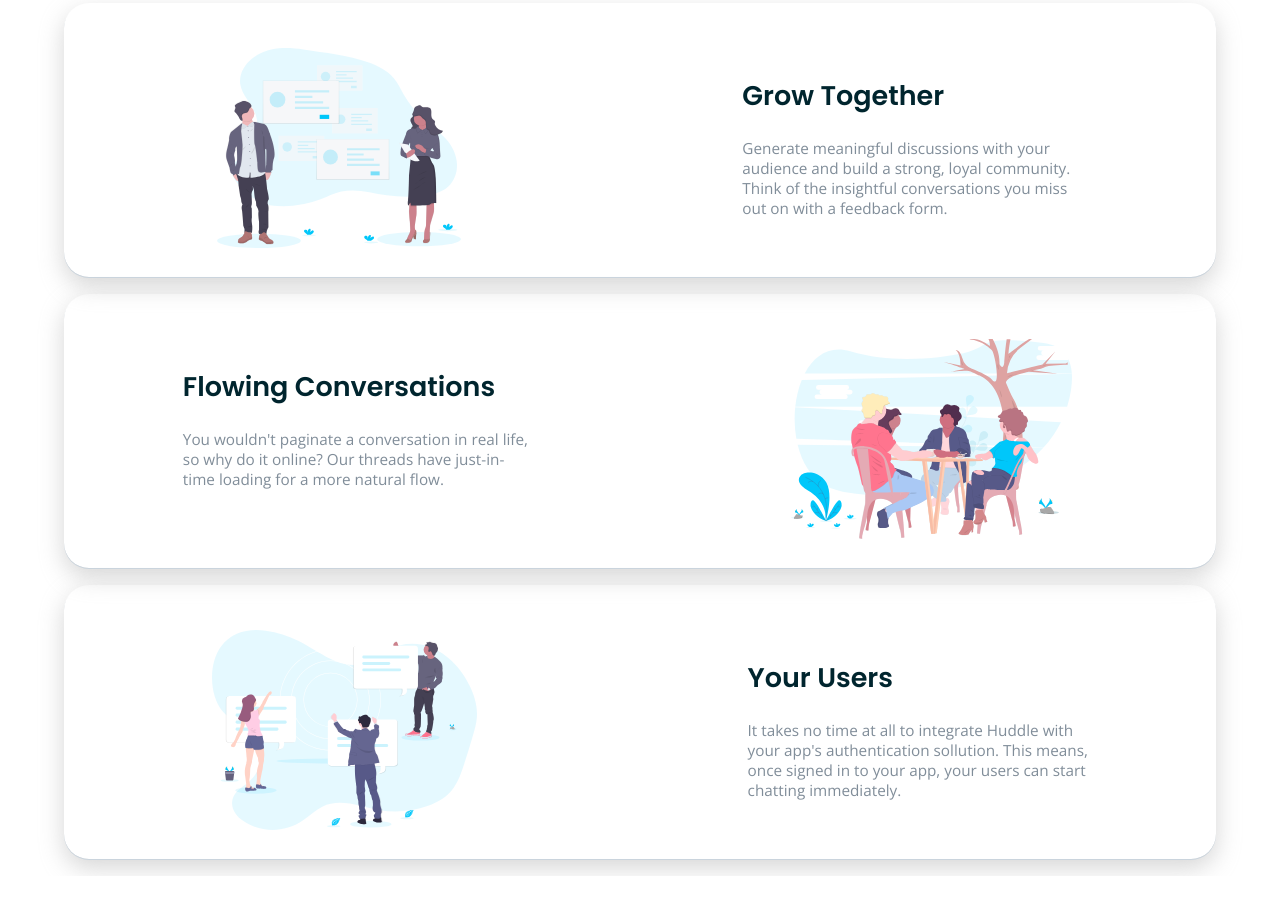
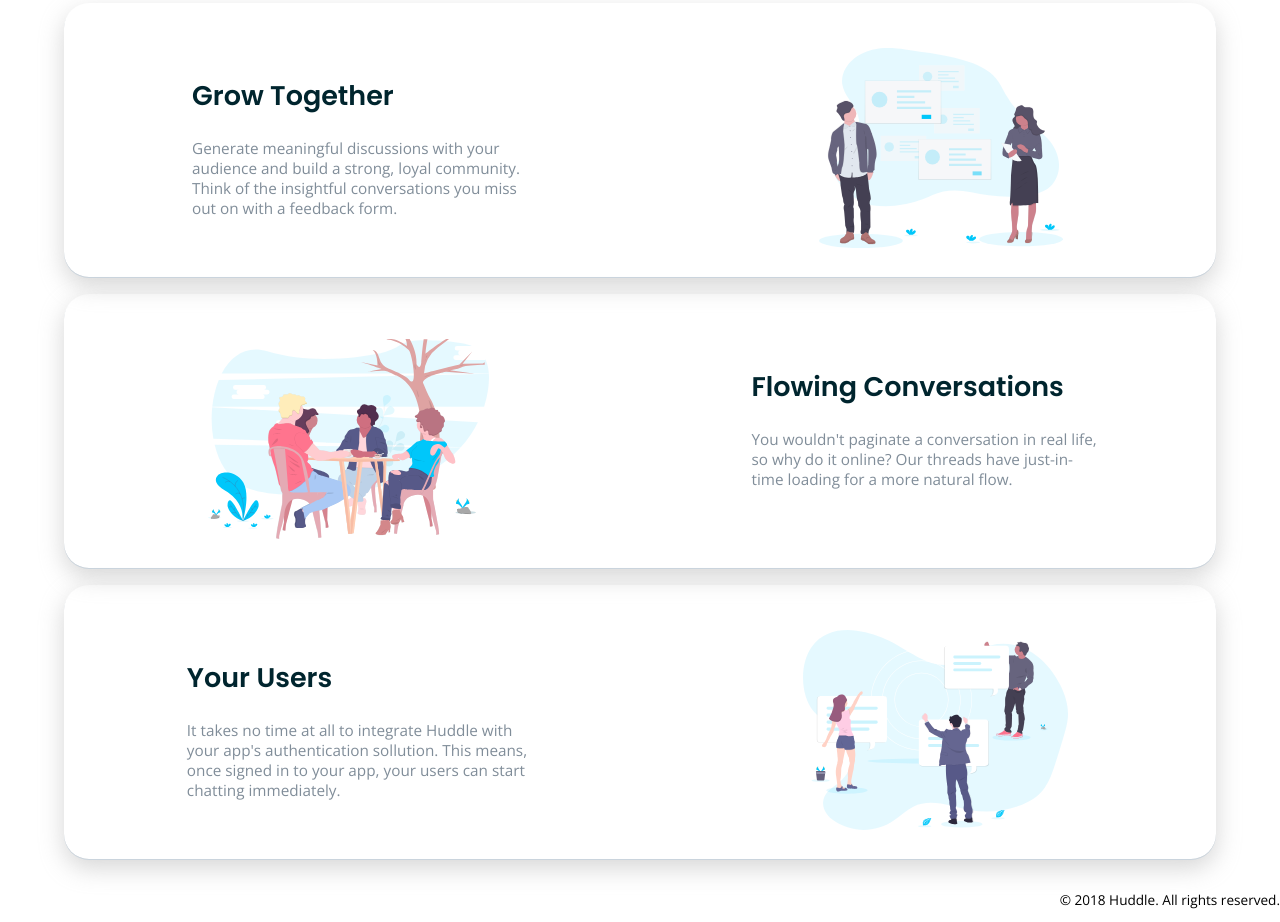
Before and after one commit to rjlmacfarlane/huddle, a website: page index.html in a window 1280 px wide. Shown: the part 787-1709 px from the top of the page. Before the commit the page ends 1663 px from the top, so only its background shows below. Drawn offline with nearby package versions, Linux system fonts and the light colour scheme.

Commit message:
Additional content and styles

```diff
--- a/index.html
+++ b/index.html
@@ -37,32 +37,32 @@
 
         <div class="content">
           <div class="content-box grow-together">
-            <div class="box-1">
-              <img src="images/illustration-grow-together.svg">
-            </div>
             <div class="box-0">
               <h2>Grow Together</h2>
               <p> Generate meaningful discussions with your audience and build a strong, loyal community. Think of the insightful conversations you miss out on with a feedback form.</p>
             </div>
+            <div class="box-1">
+              <img src="images/illustration-grow-together.svg">
+            </div>
           </div>
           <br/>
           <div class="content-box flowing-conversations">
+            <div class="box-1">
+              <img src="images/illustration-flowing-conversation.svg">
+            </div>
             <div class="box-0">
               <h2>Flowing Conversations</h2>
               <p> You wouldn't paginate a conversation in real life, so why do it online? Our threads have just-in-time loading for a more natural flow.</p>
             </div>
-            <div class="box-1">
-              <img src="images/illustration-flowing-conversation.svg">
-            </div>
           </div>
           <br/>
           <div class="content-box your-users">
-            <div class="box-1">
-              <img src="images/illustration-your-users.svg">
-            </div>
             <div class="box-0">
               <h2>Your Users</h2>
               <p> It takes no time at all to integrate Huddle with your app's authentication sollution. This means, once signed in to your app, your users can start chatting immediately.</p>
+            </div>
+            <div class="box-1">
+              <img src="images/illustration-your-users.svg">
             </div>
           </div>
           <br/>
@@ -75,6 +75,7 @@
           <div class="social"></div>
         </div>
 
+      <footer><p>&#169; 2018 Huddle. All rights reserved.</p></footer>
     </main>
   </body>
 </html>
--- a/styles/layout.scss
+++ b/styles/layout.scss
@@ -113,6 +113,9 @@ p {
   }
 }
 
+footer {
+  text-align: right;
+}
 
 // *****************************
 // * Mobile (screens <= 375px) *
@@ -163,7 +166,7 @@ p {
     flex-direction: column;
     .flowing-conversations {
       display: flex;
-      flex-direction: row-reverse !important;
+      flex-direction: column-reverse !important;
     }
   }
 
```
Also changed, not shown: styles/layout.css, 1 other file.
